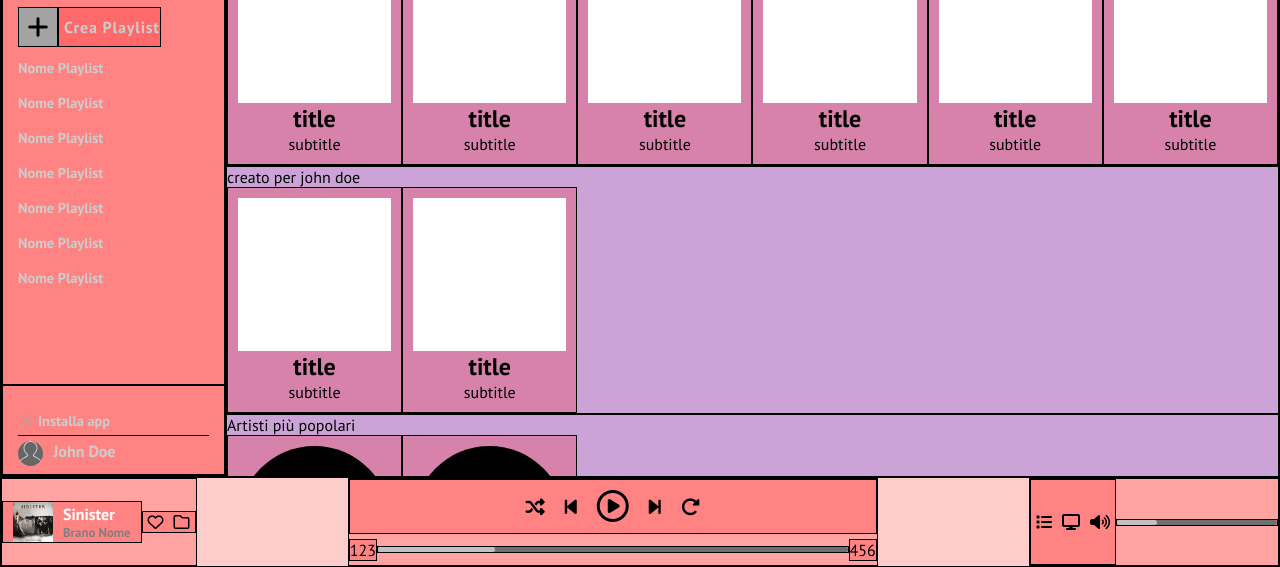
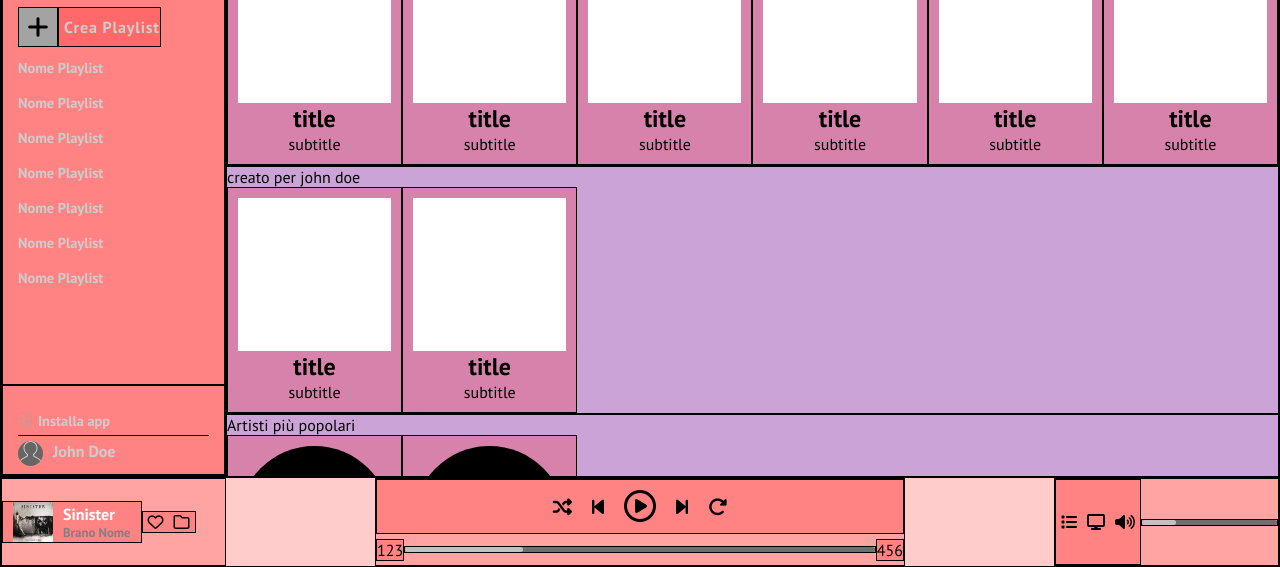
Before and after one commit to alessandrodaniello105/html-css-spotifyweb, a plain HTML site: page index.html in a window 1280 px wide. Shown: the part 233-800 px from the top of the page. Drawn offline with Linux system fonts and the light colour scheme.

Commit message:
[edit]: player actions bars dimensions

```diff
--- a/assets/css/style.css
+++ b/assets/css/style.css
@@ -445,6 +445,19 @@ nav .col.desktop,
     PLAYER
 *************/
 
+.song-section {
+  width: 20%;
+  max-width: 225px;
+  min-width: 170px;
+}
+
+.other-actions {
+  flex-grow: 1;
+  max-width: 225px;
+  min-width: 170px;
+}
+
+
 .actions {
   width: 60%;
   max-width: 530px;
@@ -528,12 +541,6 @@ nav .col.desktop,
   display: none;
 }
 
-
-.other-actions {
-  flex-grow: 1;
-  max-width: 250px;
-  min-width: 225px;
-}
 
 .player > .row > .col:last-child .col:last-child {
   width: 100%;
```
